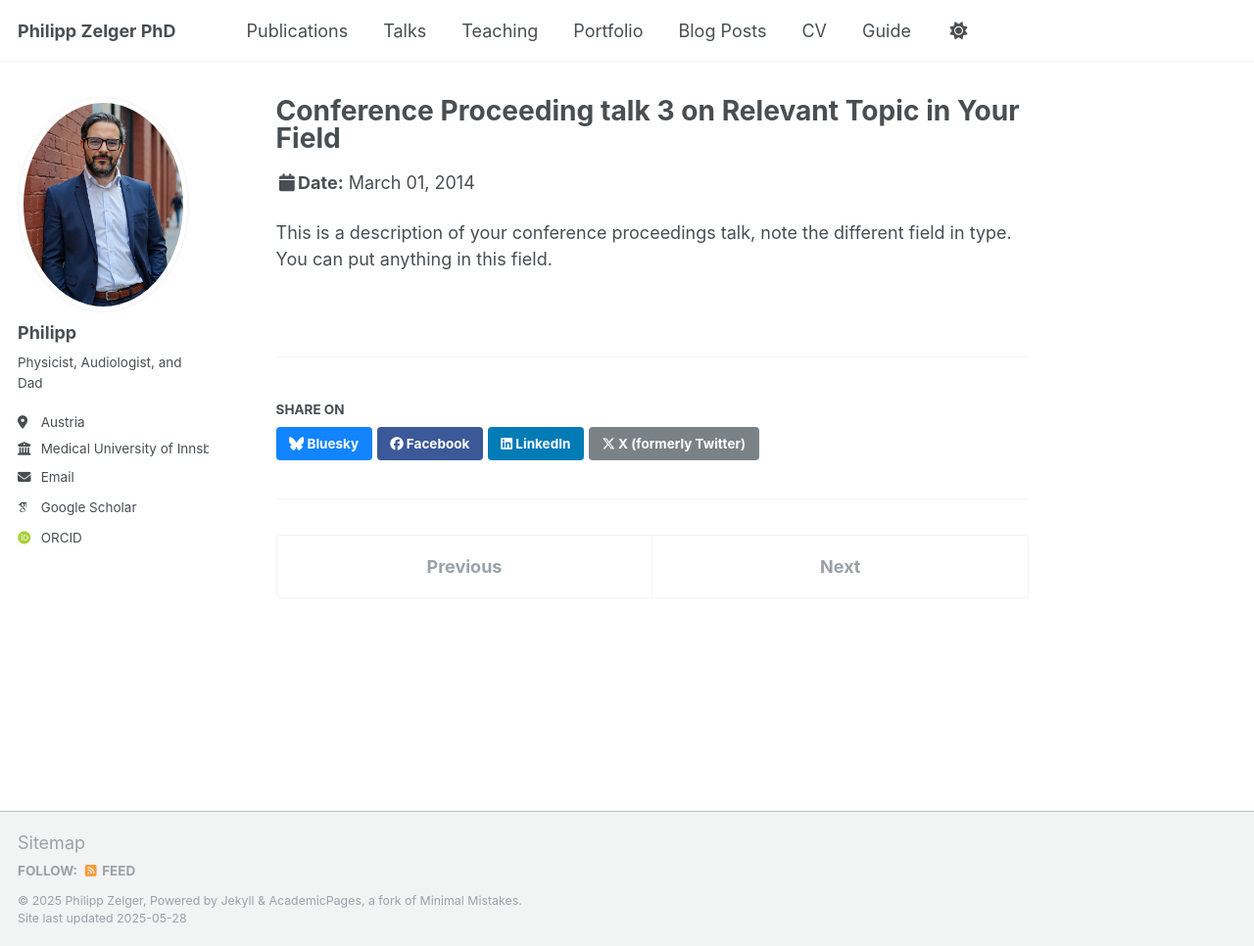
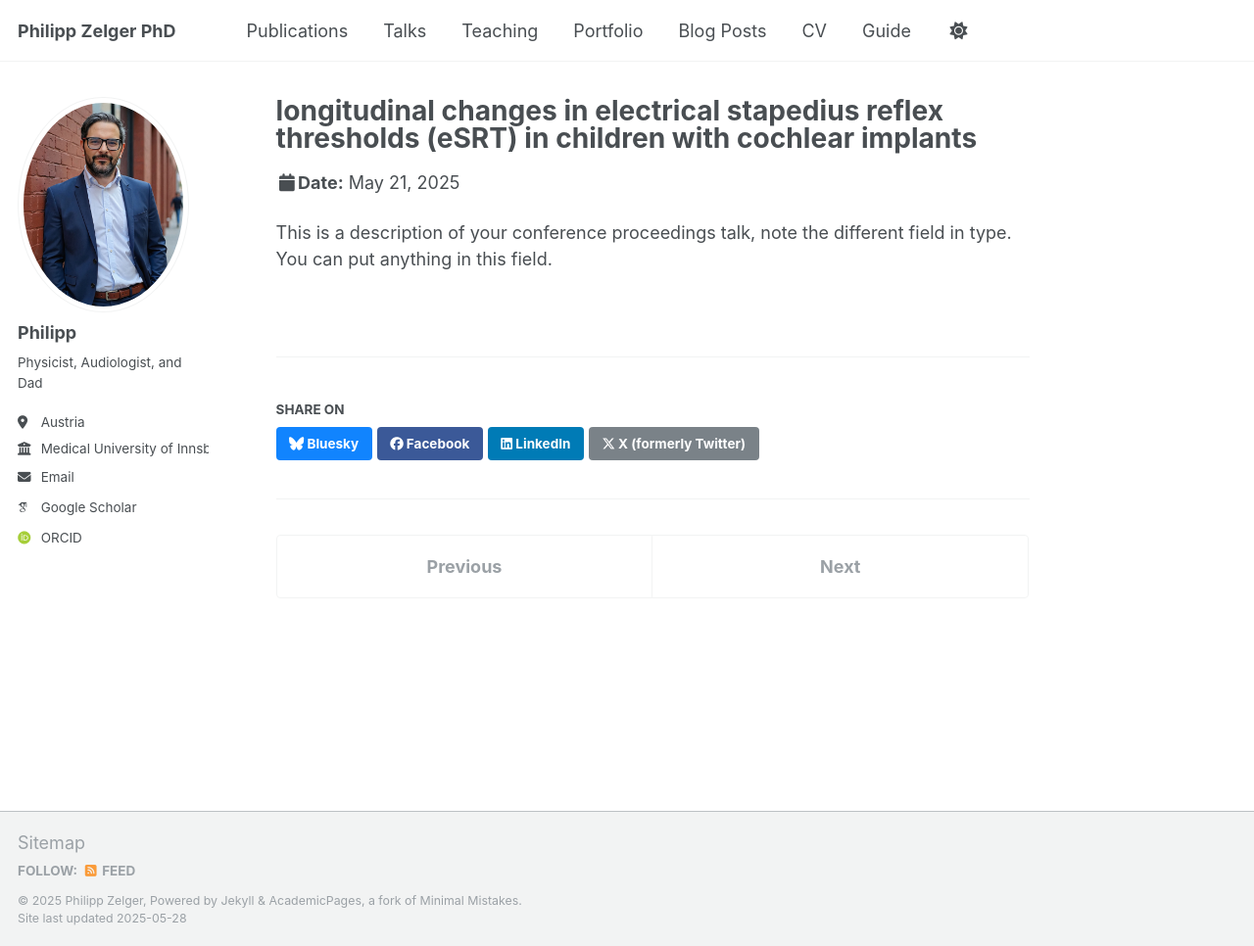
Before and after one commit to Stanissse/AboutMe, a Jekyll site: the page built from _talks/2025_EFAS.md, in a window 1280 px wide and 966 px high. Shown: the whole window at 98% size. Built offline with Jekyll 4.4.1, drawn with Linux system fonts in a browser that asks for light colours; some web fonts are replaced.

Commit message:
Update and rename 2014-03-01-talk-3.md to 2025_EFAS.md

```diff
--- a/_talks/2014-03-01-talk-3.md
+++ b/_talks/2025_EFAS.md
@@ -1,11 +1,12 @@
 ---
-title: "Conference Proceeding talk 3 on Relevant Topic in Your Field"
+title: "
+longitudinal changes in electrical stapedius reflex thresholds (eSRT) in children with cochlear implants"
 collection: talks
-type: "Conference proceedings talk"
-permalink: /talks/2014-03-01-talk-3
+type: "Conference talk"
+permalink: /talks/2025_EFAS
 venue: "Testing Institute of America 2014 Annual Conference"
-date: 2014-03-01
-location: "Los Angeles, CA, USA"
+date: 2025-05-21
+location: "Vienna, AT"
 ---
 
 This is a description of your conference proceedings talk, note the different field in type. You can put anything in this field.
```
